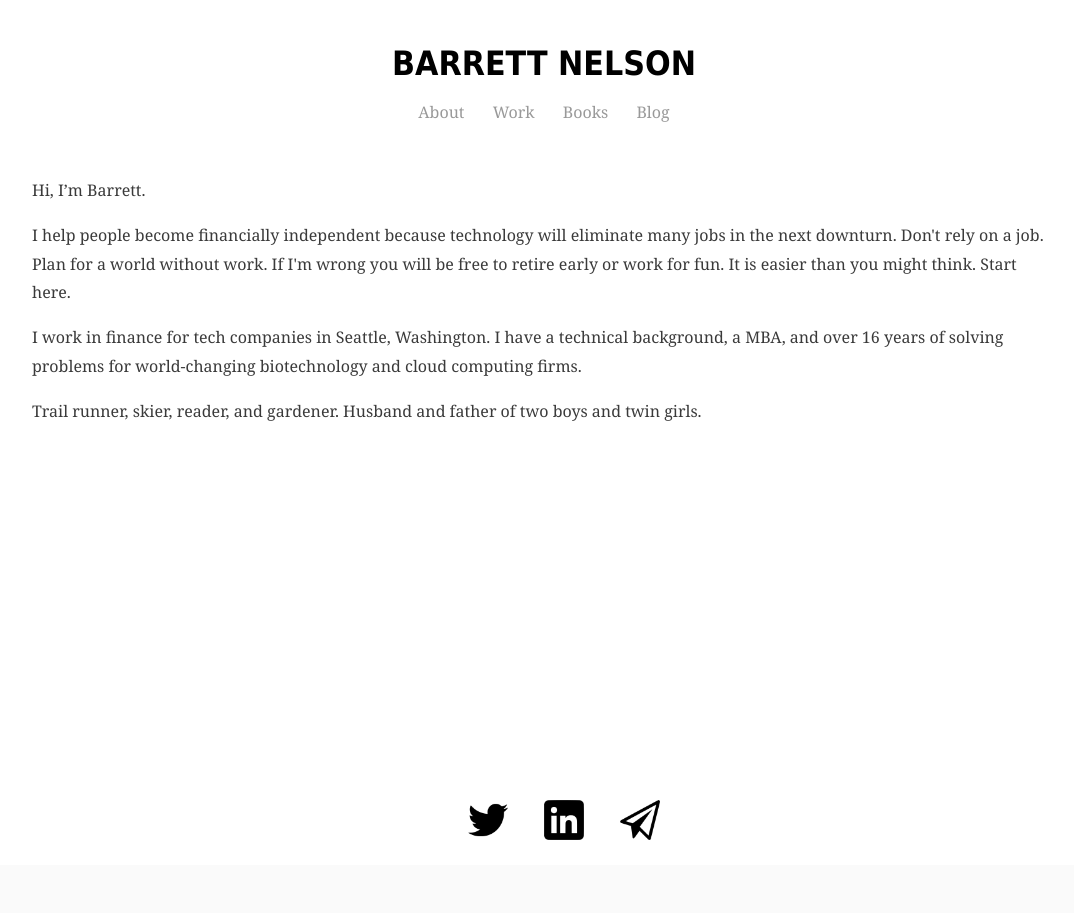
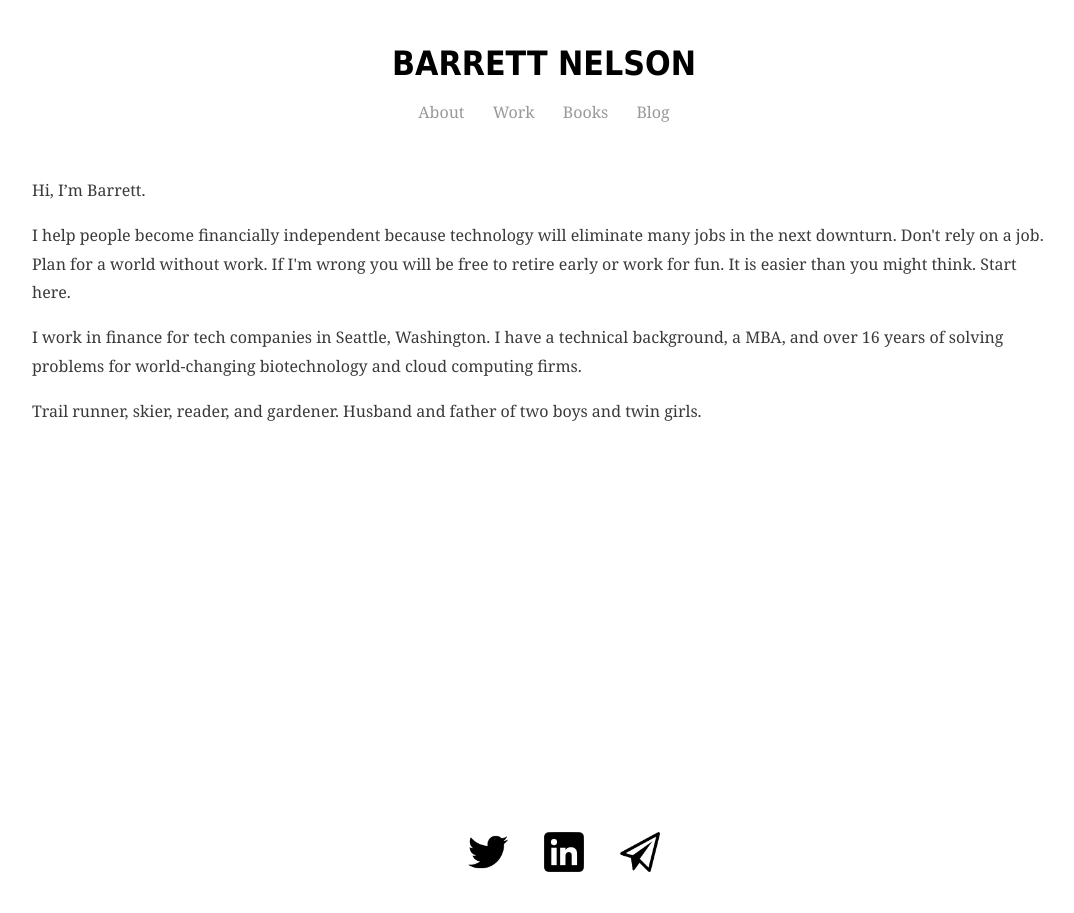
Before and after one commit to bstnel/bstnel.github.io, a Jekyll site: the page index.html, which Jekyll copies as it is, in a window 1280 px wide. Shown: the whole page, without its empty margins (96-1170 px from the left). Built offline with Jekyll 4.4.1, drawn with Linux system fonts in a browser that asks for light colours.

Commit message:
Update main.css

```diff
--- a/css/main.css
+++ b/css/main.css
@@ -167,6 +167,7 @@ a{
     text-align: center;
     padding-left: 1em;
     padding-right: 1em;
-    padding-bottom: 1em;
+    padding-bottom: 2em;
+    padding-top: 2em;
     text-decoration: none;
 }
```
